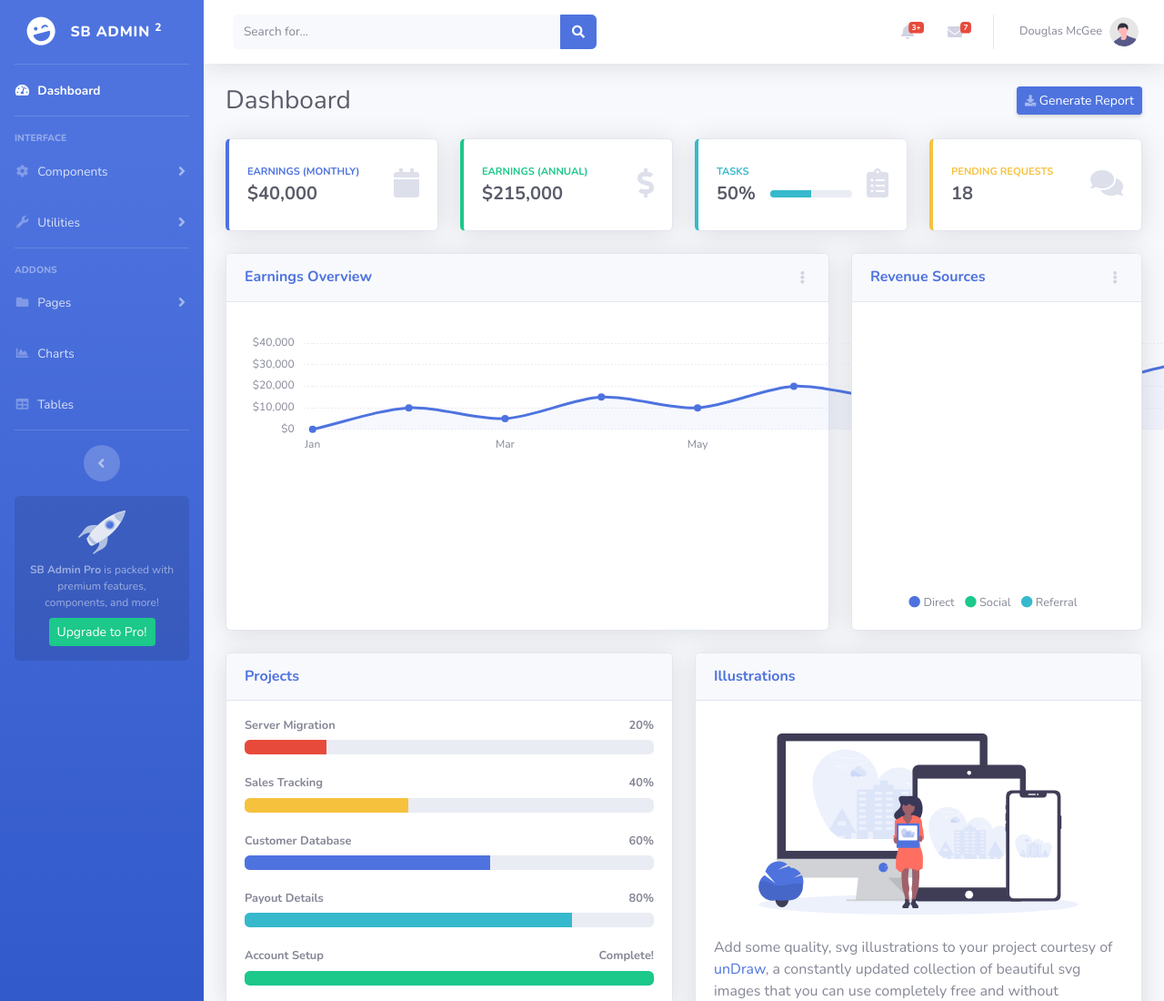
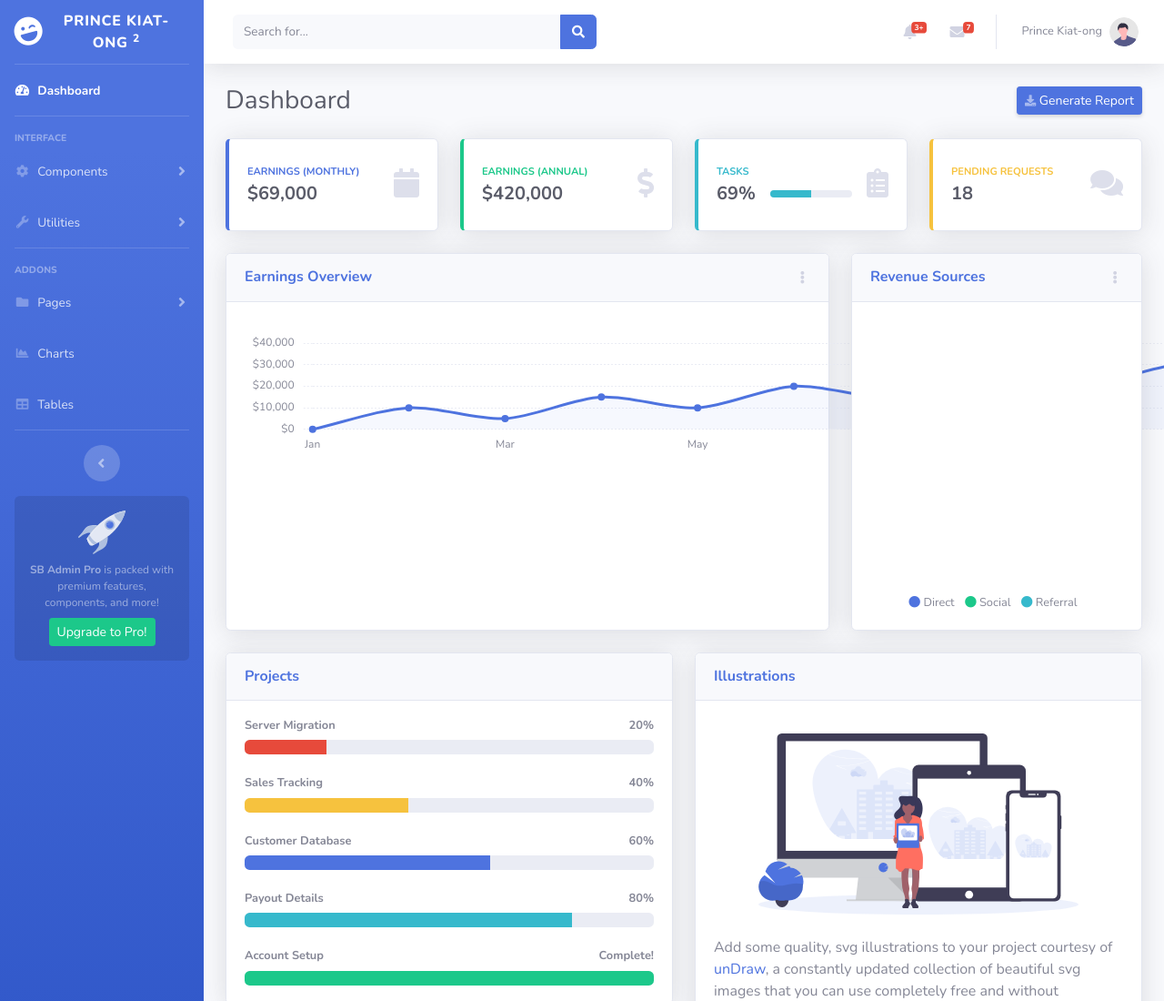
Before and after one commit to GitGudNubi/SB-Admin-2-CC14, a website with bundled scripts: page index.html in a window 1280 px wide. Shown: the top 1100 px of the page at 91% size. Built offline with nearby package versions, Linux system fonts and the light colour scheme.

Commit message:
initial commit

```diff
--- a/index.html
+++ b/index.html
@@ -9,7 +9,7 @@
     <meta name="description" content="">
     <meta name="author" content="">
 
-    <title>SB Admin 2 - Dashboard</title>
+    <title>Prince Kiat-ong</title>
 
     <!-- Custom fonts for this template-->
     <link href="vendor/fontawesome-free/css/all.min.css" rel="stylesheet" type="text/css">
@@ -35,7 +35,7 @@
                 <div class="sidebar-brand-icon rotate-n-15">
                     <i class="fas fa-laugh-wink"></i>
                 </div>
-                <div class="sidebar-brand-text mx-3">SB Admin <sup>2</sup></div>
+                <div class="sidebar-brand-text mx-3">Prince Kiat-ong <sup>2</sup></div>
             </a>
 
             <!-- Divider -->
@@ -330,7 +330,7 @@
                         <li class="nav-item dropdown no-arrow">
                             <a class="nav-link dropdown-toggle" href="#" id="userDropdown" role="button"
                                 data-toggle="dropdown" aria-haspopup="true" aria-expanded="false">
-                                <span class="mr-2 d-none d-lg-inline text-gray-600 small">Douglas McGee</span>
+                                <span class="mr-2 d-none d-lg-inline text-gray-600 small">Prince Kiat-ong</span>
                                 <img class="img-profile rounded-circle"
                                     src="img/undraw_profile.svg">
                             </a>
@@ -383,7 +383,7 @@
                                         <div class="col mr-2">
                                             <div class="text-xs font-weight-bold text-primary text-uppercase mb-1">
                                                 Earnings (Monthly)</div>
-                                            <div class="h5 mb-0 font-weight-bold text-gray-800">$40,000</div>
+                                            <div class="h5 mb-0 font-weight-bold text-gray-800">$69,000</div>
                                         </div>
                                         <div class="col-auto">
                                             <i class="fas fa-calendar fa-2x text-gray-300"></i>
@@ -401,7 +401,7 @@
                                         <div class="col mr-2">
                                             <div class="text-xs font-weight-bold text-success text-uppercase mb-1">
                                                 Earnings (Annual)</div>
-                                            <div class="h5 mb-0 font-weight-bold text-gray-800">$215,000</div>
+                                            <div class="h5 mb-0 font-weight-bold text-gray-800">$420,000</div>
                                         </div>
                                         <div class="col-auto">
                                             <i class="fas fa-dollar-sign fa-2x text-gray-300"></i>
@@ -421,7 +421,7 @@
                                             </div>
                                             <div class="row no-gutters align-items-center">
                                                 <div class="col-auto">
-                                                    <div class="h5 mb-0 mr-3 font-weight-bold text-gray-800">50%</div>
+                                                    <div class="h5 mb-0 mr-3 font-weight-bold text-gray-800">69%</div>
                                                 </div>
                                                 <div class="col">
                                                     <div class="progress progress-sm mr-2">
```
